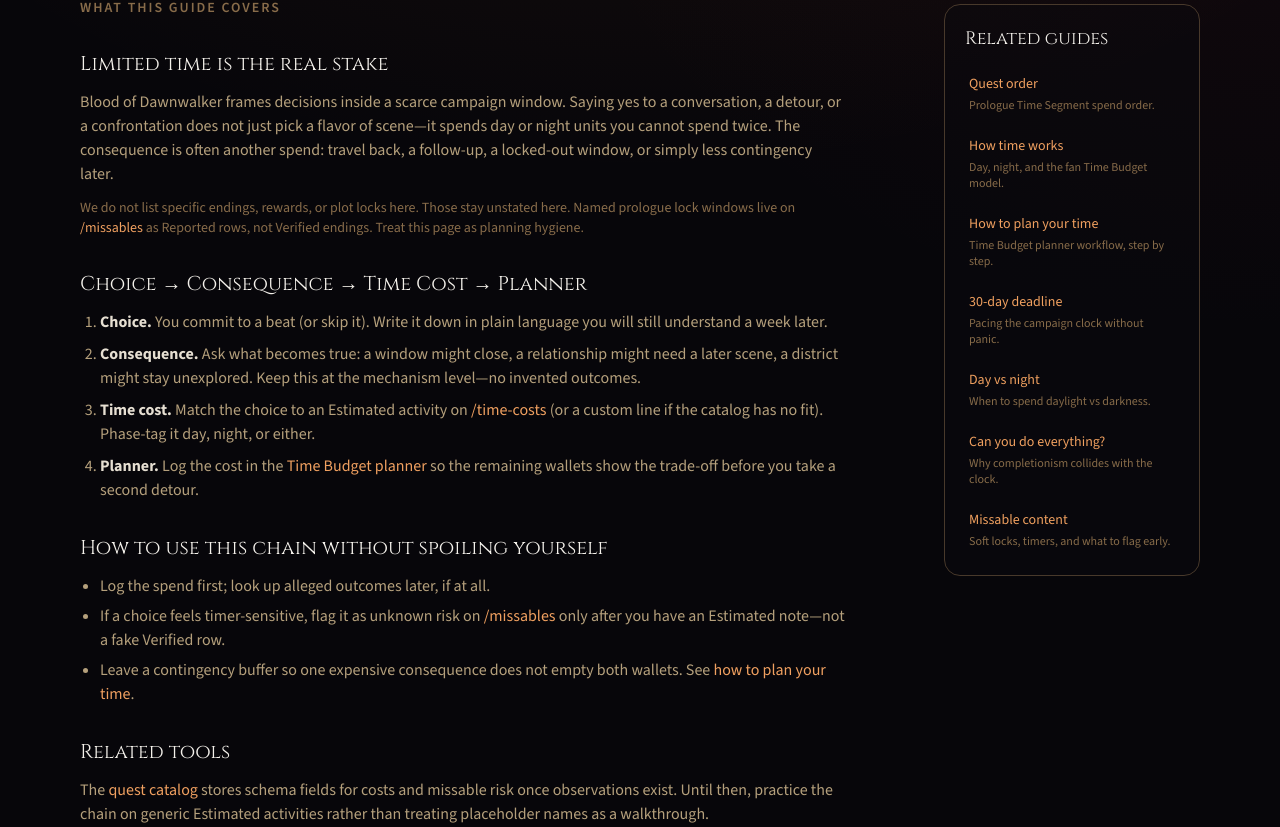
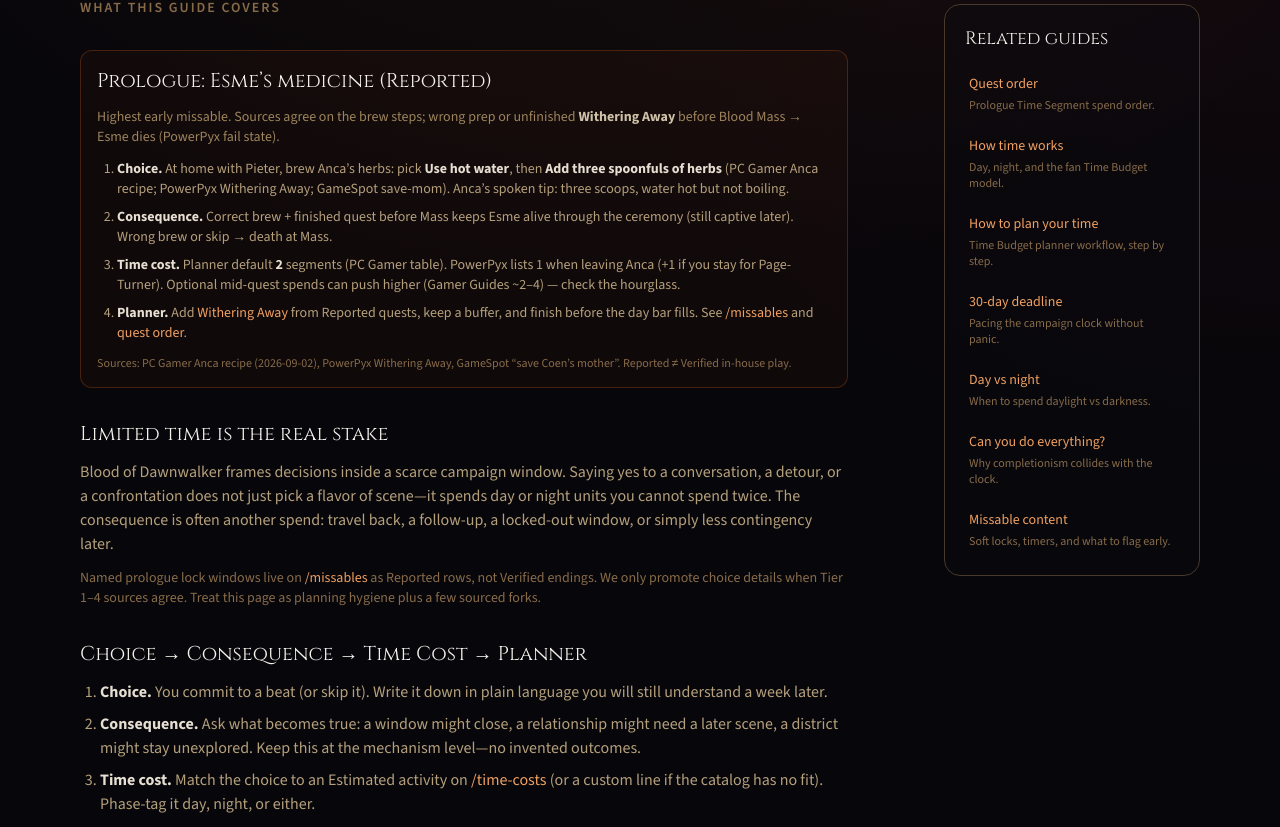
Before and after one commit to tumingguang-svg/dawnwalkerplanner, a Next.js app: page /guides/choices-and-consequences in a window 1280 px wide. Shown: the part 311-1138 px from the top of the page. Built offline with nearby package versions, Linux system fonts and the light colour scheme; no server answers.

Commit message:
Day-2: Esme brew steps, skill budget, free-tick costs
Add Reported Anca recipe (hot water + three spoonfuls) across
choices/missables/quests, deepen how-time with Gamer Guides skill
tree + Wait 16 + free activities, keep Withering Away default at 2.

```diff
--- a/src/app/guides/choices-and-consequences/page.tsx
+++ b/src/app/guides/choices-and-consequences/page.tsx
@@ -7,7 +7,7 @@
   path: "/guides/choices-and-consequences",
   title: "Dawnwalker Choices and Consequences – Limited Time",
   description:
-    "Dawnwalker choices and consequences under a limited Time Budget: choice → consequence → time cost in the planner. Estimated fan model, not retail outcomes.",
+    "Dawnwalker choices with time stakes: Esme brew steps (Reported), then choice → consequence → Time Segment cost in the planner. Reported launch-week sources, not in-house Verified.",
   absoluteTitle: true,
 });
 
@@ -16,10 +16,64 @@
     <GuideLayout
       path="/guides/choices-and-consequences"
       title="Dawnwalker Choices and Consequences"
-      intro="In a 30-day campaign, a choice is not only a story fork. It spends a slice of the clock, closes or delays other options, and leaves a consequence you still have to budget for. This is a mechanism guide—not an ending list."
+      intro="In a 30-day campaign, a choice spends clock, closes windows, and leaves a consequence you still budget for. Below: one high-stakes prologue brew with sources, then the planning chain. Not a full ending dump."
       keywordNote="Primary focus: choices and consequences + limited time (Dawnwalker)."
-      lastUpdated="2026-09-03"
+      lastUpdated="2026-09-04"
     >
+      <section className="space-y-3 rounded-xl border border-ember-600/30 bg-ember-600/5 p-4 text-dusk-300">
+        <h2 className="font-display text-xl text-dusk-50">
+          Prologue: Esme’s medicine (Reported)
+        </h2>
+        <p className="text-sm text-dusk-400">
+          Highest early missable. Sources agree on the brew steps; wrong prep or
+          unfinished{" "}
+          <strong className="text-dusk-200">Withering Away</strong> before Blood
+          Mass → Esme dies (PowerPyx fail state).
+        </p>
+        <ol className="list-decimal space-y-2 pl-5 text-sm">
+          <li>
+            <strong className="text-dusk-100">Choice.</strong> At home with
+            Pieter, brew Anca’s herbs: pick{" "}
+            <strong className="text-dusk-100">Use hot water</strong>, then{" "}
+            <strong className="text-dusk-100">Add three spoonfuls of herbs</strong>{" "}
+            (PC Gamer Anca recipe; PowerPyx Withering Away; GameSpot save-mom).
+            Anca’s spoken tip: three scoops, water hot but not boiling.
+          </li>
+          <li>
+            <strong className="text-dusk-100">Consequence.</strong> Correct brew
+            + finished quest before Mass keeps Esme alive through the ceremony
+            (still captive later). Wrong brew or skip → death at Mass.
+          </li>
+          <li>
+            <strong className="text-dusk-100">Time cost.</strong> Planner default{" "}
+            <strong className="text-dusk-100">2</strong> segments (PC Gamer
+            table). PowerPyx lists 1 when leaving Anca (+1 if you stay for
+            Page-Turner). Optional mid-quest spends can push higher (Gamer
+            Guides ~2–4) — check the hourglass.
+          </li>
+          <li>
+            <strong className="text-dusk-100">Planner.</strong> Add{" "}
+            <Link href="/quests" className="text-ember-400 hover:underline">
+              Withering Away
+            </Link>{" "}
+            from Reported quests, keep a buffer, and finish before the day bar
+            fills. See{" "}
+            <Link href="/missables" className="text-ember-400 hover:underline">
+              /missables
+            </Link>{" "}
+            and{" "}
+            <Link href="/guides/quest-order" className="text-ember-400 hover:underline">
+              quest order
+            </Link>
+            .
+          </li>
+        </ol>
+        <p className="text-xs text-dusk-500">
+          Sources: PC Gamer Anca recipe (2026-09-02), PowerPyx Withering Away,
+          GameSpot “save Coen’s mother”. Reported ≠ Verified in-house play.
+        </p>
+      </section>
+
       <section className="space-y-3 text-dusk-300">
         <h2 className="font-display text-xl text-dusk-50">
           Limited time is the real stake
@@ -32,13 +86,13 @@
           a follow-up, a locked-out window, or simply less contingency later.
         </p>
         <p className="text-sm text-dusk-500">
-          We do not list specific endings, rewards, or plot locks here. Those
-          stay unstated here. Named prologue lock windows live on{" "}
+          Named prologue lock windows live on{" "}
           <Link href="/missables" className="text-ember-400 hover:underline">
             /missables
           </Link>{" "}
-          as Reported rows, not Verified endings. Treat this page as planning
-          hygiene.
+          as Reported rows, not Verified endings. We only promote choice details
+          when Tier 1–4 sources agree. Treat this page as planning hygiene plus
+          a few sourced forks.
         </p>
       </section>
 
@@ -111,13 +165,23 @@
       <section className="space-y-3 text-dusk-300">
         <h2 className="font-display text-xl text-dusk-50">Related tools</h2>
         <p>
-          The{" "}
+          Log the Esme spend in the{" "}
+          <Link href="/planner" className="text-ember-400 hover:underline">
+            planner
+          </Link>
+          , cross-check{" "}
           <Link href="/quests" className="text-ember-400 hover:underline">
-            quest catalog
+            quests
           </Link>{" "}
-          stores schema fields for costs and missable risk once observations
-          exist. Until then, practice the chain on generic Estimated activities
-          rather than treating placeholder names as a walkthrough.
+          and{" "}
+          <Link href="/time-costs" className="text-ember-400 hover:underline">
+            time costs
+          </Link>
+          , and keep Lazar / Mass windows on{" "}
+          <Link href="/missables" className="text-ember-400 hover:underline">
+            missables
+          </Link>
+          . More sourced choices land here only when guides agree.
         </p>
       </section>
     </GuideLayout>
--- a/src/app/guides/how-time-works/page.tsx
+++ b/src/app/guides/how-time-works/page.tsx
@@ -19,7 +19,7 @@
       title="Dawnwalker How Time Works"
       intro="How the time bar is Reported to work at retail launch week, and how this site’s Estimated 30-day Time Budget model maps those segments into a planner ledger."
       keywordNote="Primary focus: how time works (Dawnwalker)."
-      lastUpdated="2026-09-03"
+      lastUpdated="2026-09-04"
     >
       <section className="space-y-3 rounded-xl border border-ember-600/30 bg-ember-600/5 p-4 text-dusk-300">
         <h2 className="font-display text-xl text-dusk-50">
@@ -39,16 +39,22 @@
             <strong className="text-dusk-100">Zero-cost XP</strong> — Enter Not, Dead Drop, If a Tree Falls (IGN / PC Gamer).
           </li>
           <li className="rounded-lg border border-dusk-800 bg-night-950/50 px-3 py-2">
-            <strong className="text-dusk-100">Withering Away</strong> — ~2; finish before Mass (IGN + Lunar).
+            <strong className="text-dusk-100">Withering Away</strong> — ~2 default (PCG); brew hot water + 3 spoonfuls; finish before Mass.
           </li>
           <li className="rounded-lg border border-dusk-800 bg-night-950/50 px-3 py-2">
             <strong className="text-dusk-100">Caught stealing</strong> — 4 segments (PC Gamer).
           </li>
           <li className="rounded-lg border border-dusk-800 bg-night-950/50 px-3 py-2">
-            <strong className="text-dusk-100">Skill / perk at shrine</strong> — ~1 segment (Polygon / AltChar).
+            <strong className="text-dusk-100">Skill / perk at shrine</strong> — ~1 each; full tree can burn days (Gamer Guides).
           </li>
           <li className="rounded-lg border border-dusk-800 bg-night-950/50 px-3 py-2">
             <strong className="text-dusk-100">≤1 segment left</strong> — do not start multi-step hourglass quests (Polygon).
+          </li>
+          <li className="rounded-lg border border-dusk-800 bg-night-950/50 px-3 py-2">
+            <strong className="text-dusk-100">Shrine Wait</strong> — up to 16 ticks in one commit (Gamer Guides); avoid casual Wait.
+          </li>
+          <li className="rounded-lg border border-dusk-800 bg-night-950/50 px-3 py-2">
+            <strong className="text-dusk-100">Free ticks</strong> — explore, combat, craft, loot, buy/sell, survey towers (Gamer Guides).
           </li>
           <li className="rounded-lg border border-dusk-800 bg-night-950/50 px-3 py-2">
             <strong className="text-dusk-100">Campaign model</strong> — 30 × (8+8) = 480 Time Segments (Estimated planner ledger).
@@ -109,8 +115,10 @@
             Shrine-to-shrine fast travel seems 0 time (RageGaming, Reported).
           </li>
           <li>
-            Shrine Wait can burn large chunks—avoid casual use (Rage). Cost
-            unknown; no invented number.
+            Shrine Wait can advance up to{" "}
+            <strong className="text-dusk-100">16</strong> ticks in one commit
+            (Gamer Guides). Avoid casual Wait — spend those ticks on skills or
+            quests instead.
           </li>
           <li>
             Caught stealing hits the bar hard; PC Gamer Reports{" "}
@@ -118,9 +126,14 @@
           </li>
           <li>
             Skills/perks at shrines often cost ~1 segment (Polygon / AltChar).
+            Gamer Guides warns Swordmastery alone can total 90+ ticks if maxed;
+            a realistic leveling budget is still multi-day (~5–7 days across a
+            playthrough).
           </li>
           <li>
-            Quests typically ~1 segment; NPC hangouts may cost extra (Falcon).
+            Free without hourglass: explore, combat, crafting, looting chests,
+            buy/sell, climbing survey towers (Gamer Guides). Quests typically ~1
+            segment; NPC hangouts may cost extra (Falcon).
           </li>
         </ul>
       </section>
--- a/src/app/quests/page.tsx
+++ b/src/app/quests/page.tsx
@@ -105,8 +105,9 @@
             </li>
             <li>
               <strong className="text-dusk-100">Withering Away:</strong> finish
-              and save Esme/mom with the correct herb instructions before Mass
-              (IGN + LunarGaming narration).
+              before Mass; brew{" "}
+              <strong className="text-dusk-100">hot water + three spoonfuls</strong>{" "}
+              (PC Gamer / PowerPyx / GameSpot).
             </li>
             <li>
               Unfinished clock-icon sides fail when Blood Mass begins
--- a/src/data/questOrder.ts
+++ b/src/data/questOrder.ts
@@ -74,7 +74,7 @@
       name: "Withering Away",
       segments: 2,
       runningTotal: 3,
-      tip: "Must finish before Mass or Esme/mom suffers. Staying for the storm/Page-Turner is +1.",
+      tip: "Must finish before Mass. Brew: hot water + three spoonfuls (PC Gamer / PowerPyx). Storm/Page-Turner stay +1.",
       risk: "high",
     },
     {
--- a/src/data/quests.ts
+++ b/src/data/quests.ts
@@ -46,10 +46,11 @@
     estimatedAp: 2,
     phase: "day",
     ...REPORTED_LAUNCH,
+    lastVerified: "2026-09-04",
     missableRisk: "high",
     notes:
-      "Must finish before Mass or mom/Esme suffers. Planner default 2 segments (PC Gamer table). Staying for the storm / extra Anca scene +1 hour (IGN). Main prologue.",
-    sourceNote: `IGN YT + PC Gamer table. ${SOURCE_URLS.pcgamerPrologue}`,
+      "Must finish before Mass or Esme dies. Brew: hot water + three spoonfuls (PC Gamer / PowerPyx / GameSpot). Planner default 2 segments (PC Gamer table). PowerPyx lists base 1 at Anca leave (+1 if Page-Turner stay); Gamer Guides notes mid-quest options can push ~2–4 — keep default 2, footnote range. Storm / Page-Turner stay +1 (IGN / PowerPyx).",
+    sourceNote: `PC Gamer table + Anca recipe; PowerPyx Withering Away; GameSpot save-mom; Gamer Guides time mgmt. ${SOURCE_URLS.pcgamerPrologue} ${SOURCE_URLS.pcgamerAncaRecipe} ${SOURCE_URLS.powerpyxWithering} ${SOURCE_URLS.gamespotEsme} ${SOURCE_URLS.gamerGuidesTime}`,
     youtubeSource: YT_IGN_PROLOGUE,
   },
   {
```
Also changed, not shown: src/app/missables/page.tsx (+9 -2 lines), src/data/apConfig.ts (+8 -2 lines), src/data/missables.ts (+4 -3 lines), src/data/timeCostEntries.ts (+45 -6 lines).
